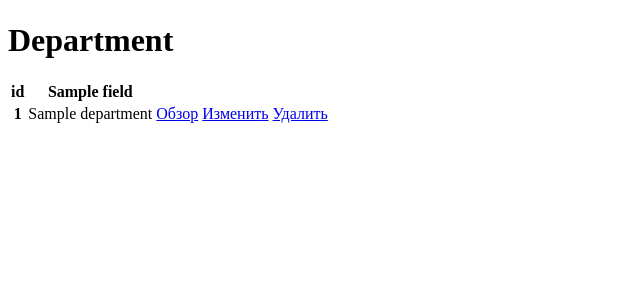
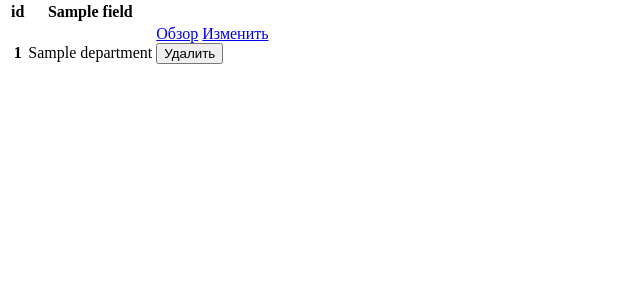
Before and after one commit to CrazyYakov/usersManager, a PHP site: template src/application/views/department/index.php in a window 1280 px wide. Shown: the part 84-384 px from the top of the page, without its empty margins (0-640 px from the left). Run offline with PHP 8.4, Linux system fonts and the light colour scheme; the template is opened without the code that fills it: most values are stand-ins (such as "Sample title", 1, 10 or a date in 2020).

Commit message:
0.5.0 updated view department

```diff
--- a/src/application/views/department/index.php
+++ b/src/application/views/department/index.php
@@ -3,16 +3,17 @@ $this->page = 'Список департаментов';
 /**
  * @var array $departments
  * @var array $fields
+ * @var array $status
  */
 
 ?>
+
 <div class="container">
 
     <header class="pb-3 mb-4 border-bottom">
         <h1 class="mt-4">Список департаментов</h1>
-        <a href="/department/create" class=" btn btn-primary ">Добавить департамент</a>
+            <a href="/department/create" class=" btn btn-primary ">Добавить департамент</a>
     </header>
-    <h1>Department</h1>
     <table class="table">
         <thead>
             <tr>
@@ -34,15 +35,21 @@ $this->page = 'Список департаментов';
                     <tr>
                         <th scope="row"><?= $department['id'] ?></th>
                         <td><?= $department['name'] ?></td>
-                        <td>
-                            <a href="/department/view/?action=form&id=<?= $department['id'] ?>" class=" btn btn-info">Обзор</a>
-                            <a href="/department/update/?action=form&id=<?= $department['id'] ?>" class=" btn btn-info">Изменить</a>
-                            <a href="/department/delete/?action=form&id=<?= $department['id'] ?>" class=" btn btn-info">Удалить</a>
+                        <td class="dep_btns">
+                            <a href="/department/?action=view&id=<?= $department['id'] ?>" class=" btn btn-info">Обзор</a>
+                            <a href="/department/?action=update&id=<?= $department['id'] ?>" class=" btn btn-info">Изменить</a>
+                            <form
+                                    class="form_btn"
+                                    onsubmit="return confirm('Вы уверены что хотите удалить?')"
+                                    action="/department/delete?id=<?= $department['id'] ?>"
+                                    method="post"
+                            >
+                                <button type="submit"  class=" btn btn-info">Удалить</button>
+                            </form>
                         </td>
                     </tr>
                 <? endforeach ?>
             <? endif ?>
-
         </tbody>
     </table>
 </div>
--- a/src/application/views/department/view.php
+++ b/src/application/views/department/view.php
@@ -10,7 +10,6 @@ $this->page = 'Просмотр Отдела';
     </header>
     <div class="p-5 mb-4 bg-light rounded-3">
         <div class="container-fluid py-5">
-            <h1 class="display-5 fw-bold"> <?= $department[0]['name'] ?> </h1>
             <?php foreach ($department[0] as $parameter => $value): ?>
                 <?if (!is_int($parameter)) : ?><p class="col-md-8 fs-4"> <b> <?= $parameter ?>:</b> <?= $value ?> </p> <?endif;?>
             <?php endforeach; ?>
```
